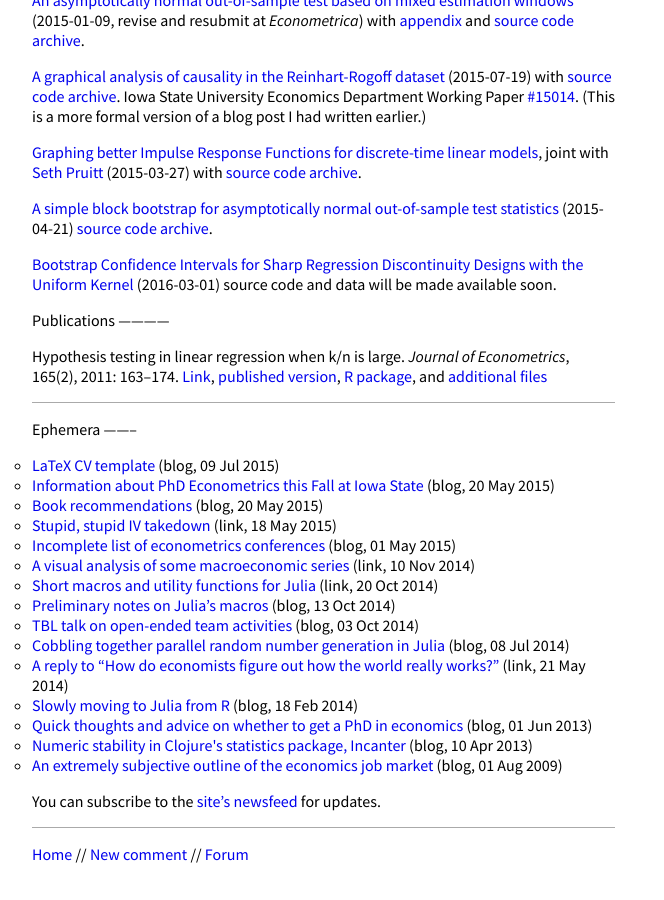
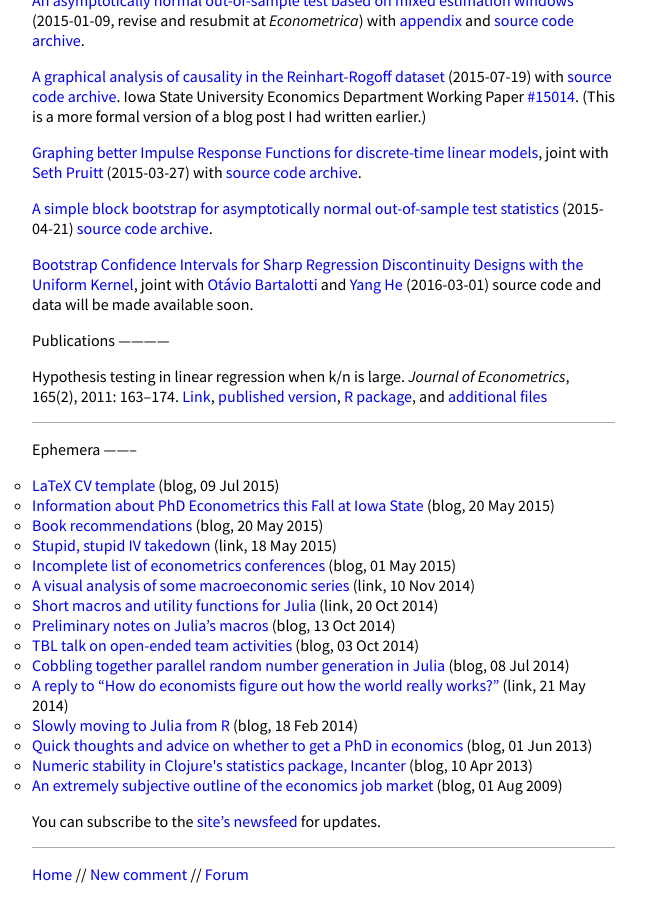
Before and after one commit to mmkuang/grayclhn.github.io, a Jekyll site: the page built from index.md, in a window 1280 px wide and 900 px high, scrolled down 1071 px. Shown: the whole window, without its empty margins (0-664 px from the left). Built offline with Jekyll 4.4.1, drawn with Linux system fonts in a browser that asks for light colours; Markdown is read by kramdown in place of the engine named in the settings.

Commit message:
List coauthors for RD bootstrap paper on main page

```diff
--- a/index.md
+++ b/index.md
@@ -116,7 +116,9 @@ joint with [Seth Pruitt](https://sites.google.com/site/sethpruittnet/)
 (2015-04-21) [source code archive](dl/calhoun_oosbootstrap_v2015-05-08.zip).
 <!-- [Private git repository](https://git.ece.iastate.edu/gcalhoun/oosbootstrap) -->
 
-[Bootstrap Confidence Intervals for Sharp Regression Discontinuity Designs with the Uniform Kernel](dl/bartalotti_calhoun_he_rdboot.pdf)
+[Bootstrap Confidence Intervals for Sharp Regression Discontinuity Designs with the Uniform Kernel](dl/bartalotti_calhoun_he_rdboot.pdf),
+joint with [Otávio Bartalotti](https://www.econ.iastate.edu/people/faculty/bartalotti-ot%C3%A1vio)
+and [Yang He](https://www.econ.iastate.edu/people/graduate-students/he-yang)
 (2016-03-01) source code and data will be made available soon.
 
 <a id="publications">
```
